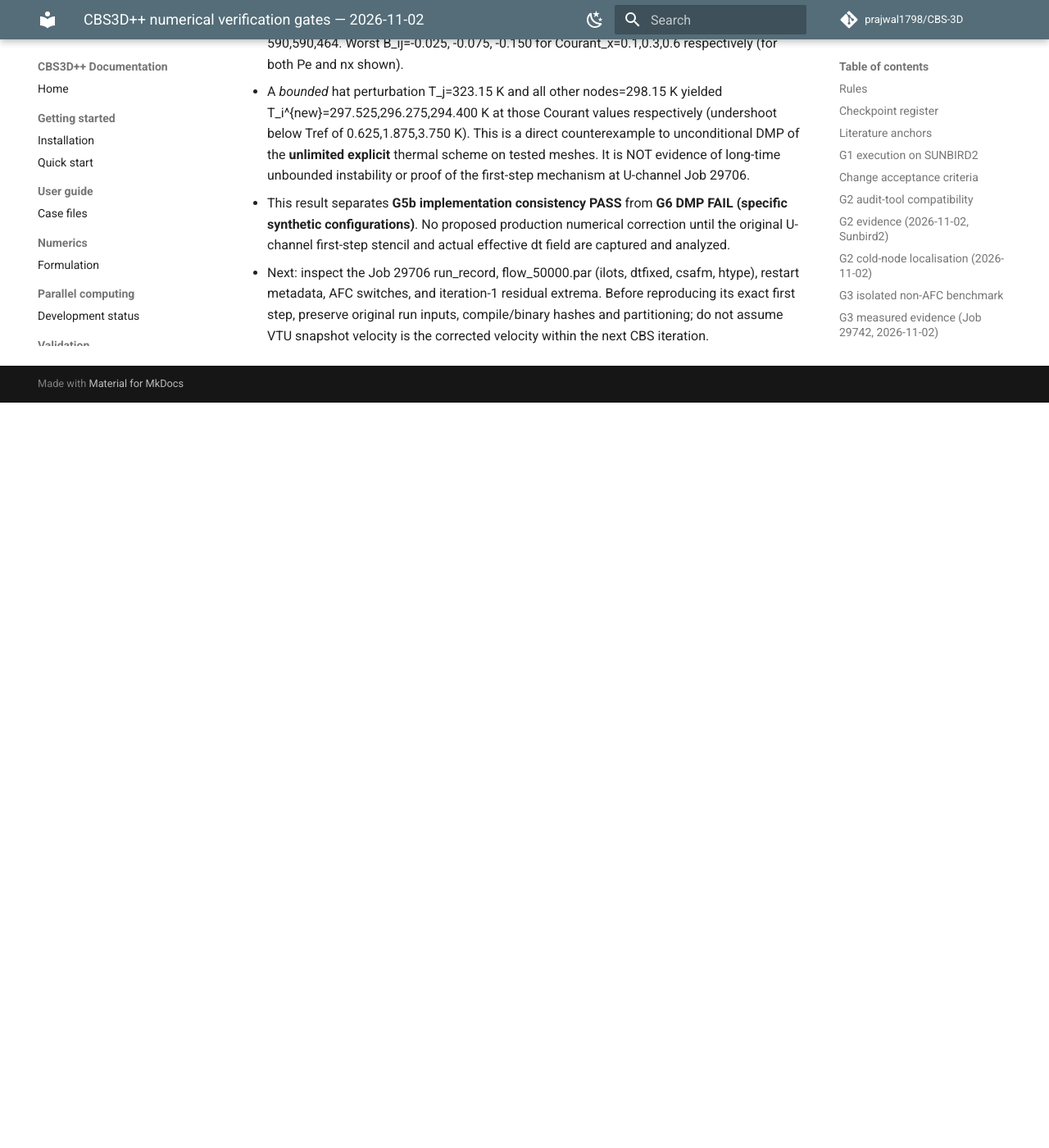
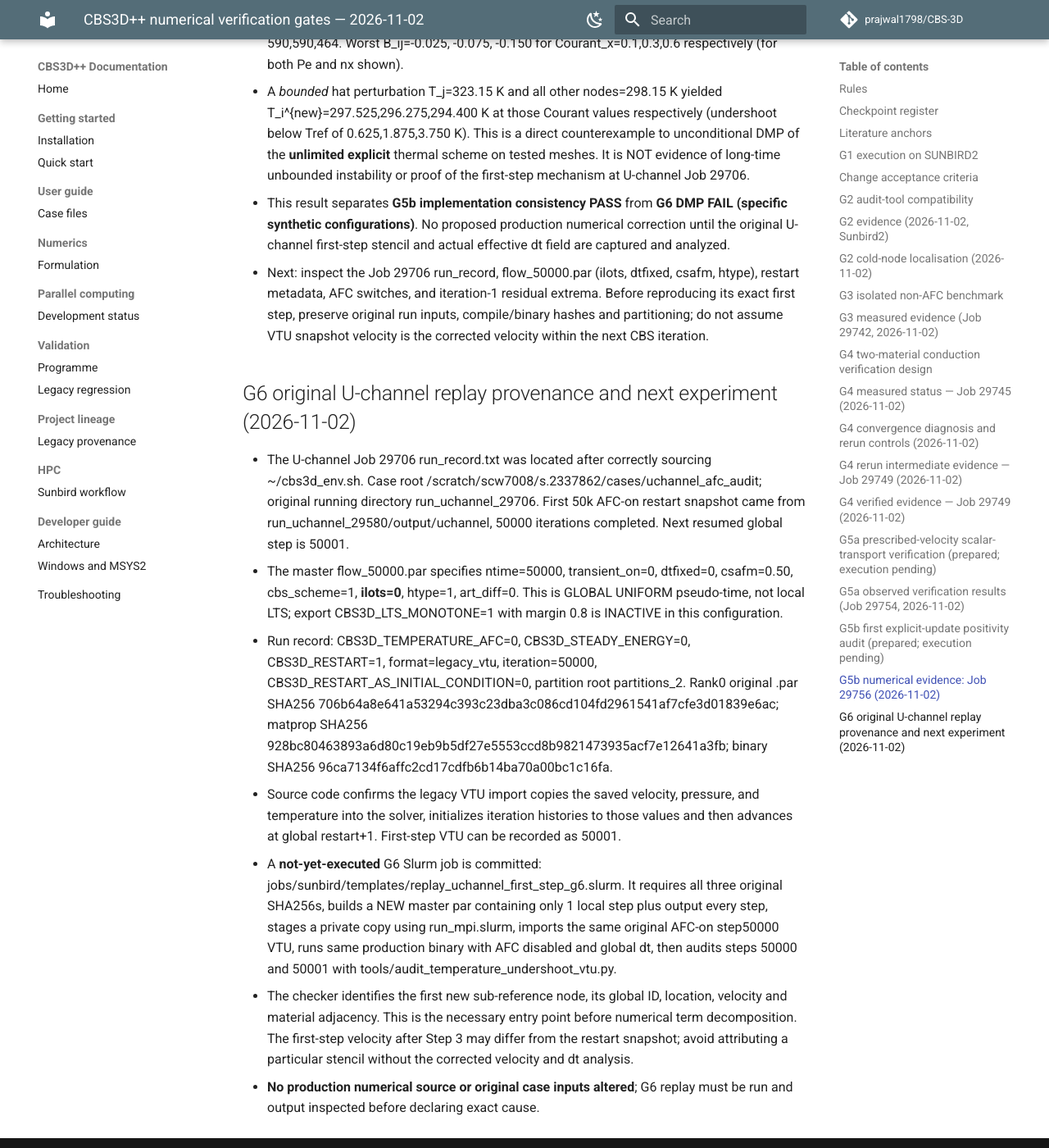
Before and after one commit to prajwal1798/CBS-3D, an MkDocs documentation site: the page built from docs/verification/CBS3D_NUMERICAL_VERIFICATION_GATES.md, in a window 1280 px wide and 1400 px high, scrolled down 11165 px. Shown: the whole window at 82% size. Built offline with MkDocs 1.6.1 and Material for MkDocs 9.7.7, drawn with Linux system fonts in a browser that asks for light colours; comment, search, counter and statistics services are not loaded; before the commit the page ends 11656 px from its top, so only the background shows below that.

Commit message:
docs: capture actual U-channel global-timestep restart provenance and G6 one-step replay plan

```diff
--- a/docs/verification/CBS3D_NUMERICAL_VERIFICATION_GATES.md
+++ b/docs/verification/CBS3D_NUMERICAL_VERIFICATION_GATES.md
@@ -185,3 +185,13 @@ The serial VTU writer outputs CellData `mat_id`; DistributedPost.cpp writes `mat
 - A *bounded* hat perturbation T_j=323.15 K and all other nodes=298.15 K yielded T_i^{new}=297.525,296.275,294.400 K at those Courant values respectively (undershoot below Tref of 0.625,1.875,3.750 K). This is a direct counterexample to unconditional DMP of the **unlimited explicit** thermal scheme on tested meshes. It is NOT evidence of long-time unbounded instability or proof of the first-step mechanism at U-channel Job 29706.
 - This result separates **G5b implementation consistency PASS** from **G6 DMP FAIL (specific synthetic configurations)**. No proposed production numerical correction until the original U-channel first-step stencil and actual effective dt field are captured and analyzed.
 - Next: inspect the Job 29706 run_record, flow_50000.par (ilots, dtfixed, csafm, htype), restart metadata, AFC switches, and iteration-1 residual extrema. Before reproducing its exact first step, preserve original run inputs, compile/binary hashes and partitioning; do not assume VTU snapshot velocity is the corrected velocity within the next CBS iteration.
+
+## G6 original U-channel replay provenance and next experiment (2026-11-02)
+
+- The U-channel Job 29706 run_record.txt was located after correctly sourcing ~/cbs3d_env.sh. Case root /scratch/scw7008/s.2337862/cases/uchannel_afc_audit; original running directory run_uchannel_29706. First 50k AFC-on restart snapshot came from run_uchannel_29580/output/uchannel, 50000 iterations completed. Next resumed global step is 50001.
+- The master flow_50000.par specifies ntime=50000, transient_on=0, dtfixed=0, csafm=0.50, cbs_scheme=1, **ilots=0**, htype=1, art_diff=0. This is GLOBAL UNIFORM pseudo-time, not local LTS; export CBS3D_LTS_MONOTONE=1 with margin 0.8 is INACTIVE in this configuration.
+- Run record: CBS3D_TEMPERATURE_AFC=0, CBS3D_STEADY_ENERGY=0, CBS3D_RESTART=1, format=legacy_vtu, iteration=50000, CBS3D_RESTART_AS_INITIAL_CONDITION=0, partition root partitions_2. Rank0 original .par SHA256 706b64a8e641a53294c393c23dba3c086cd104fd2961541af7cfe3d01839e6ac; matprop SHA256 928bc80463893a6d80c19eb9b5df27e5553ccd8b9821473935acf7e12641a3fb; binary SHA256 96ca7134f6affc2cd17cdfb6b14ba70a00bc1c16fa.
+- Source code confirms the legacy VTU import copies the saved velocity, pressure, and temperature into the solver, initializes iteration histories to those values and then advances at global restart+1. First-step VTU can be recorded as 50001.
+- A **not-yet-executed** G6 Slurm job is committed: jobs/sunbird/templates/replay_uchannel_first_step_g6.slurm. It requires all three original SHA256s, builds a NEW master par containing only 1 local step plus output every step, stages a private copy using run_mpi.slurm, imports the same original AFC-on step50000 VTU, runs same production binary with AFC disabled and global dt, then audits steps 50000 and 50001 with tools/audit_temperature_undershoot_vtu.py.
+- The checker identifies the first new sub-reference node, its global ID, location, velocity and material adjacency. This is the necessary entry point before numerical term decomposition. The first-step velocity after Step 3 may differ from the restart snapshot; avoid attributing a particular stencil without the corrected velocity and dt analysis.
+- **No production numerical source or original case inputs altered**; G6 replay must be run and output inspected before declaring exact cause.
```
